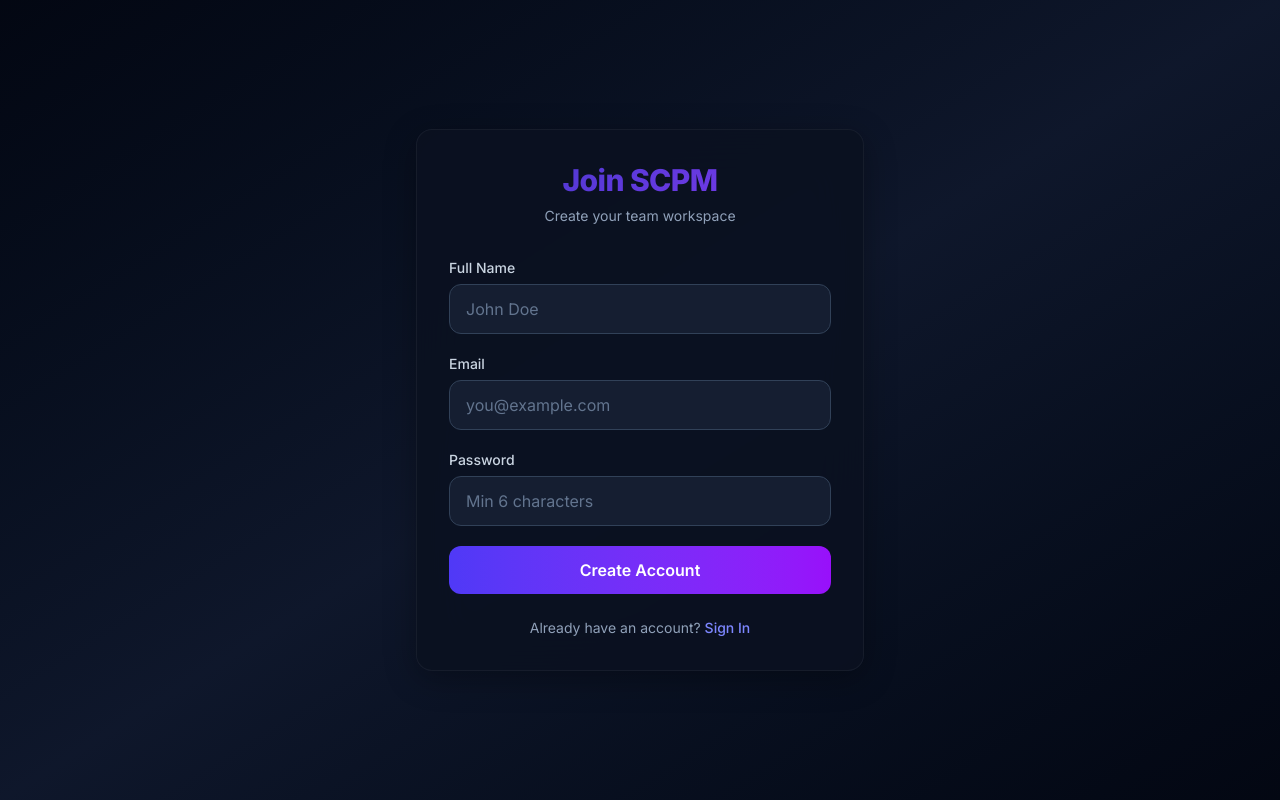
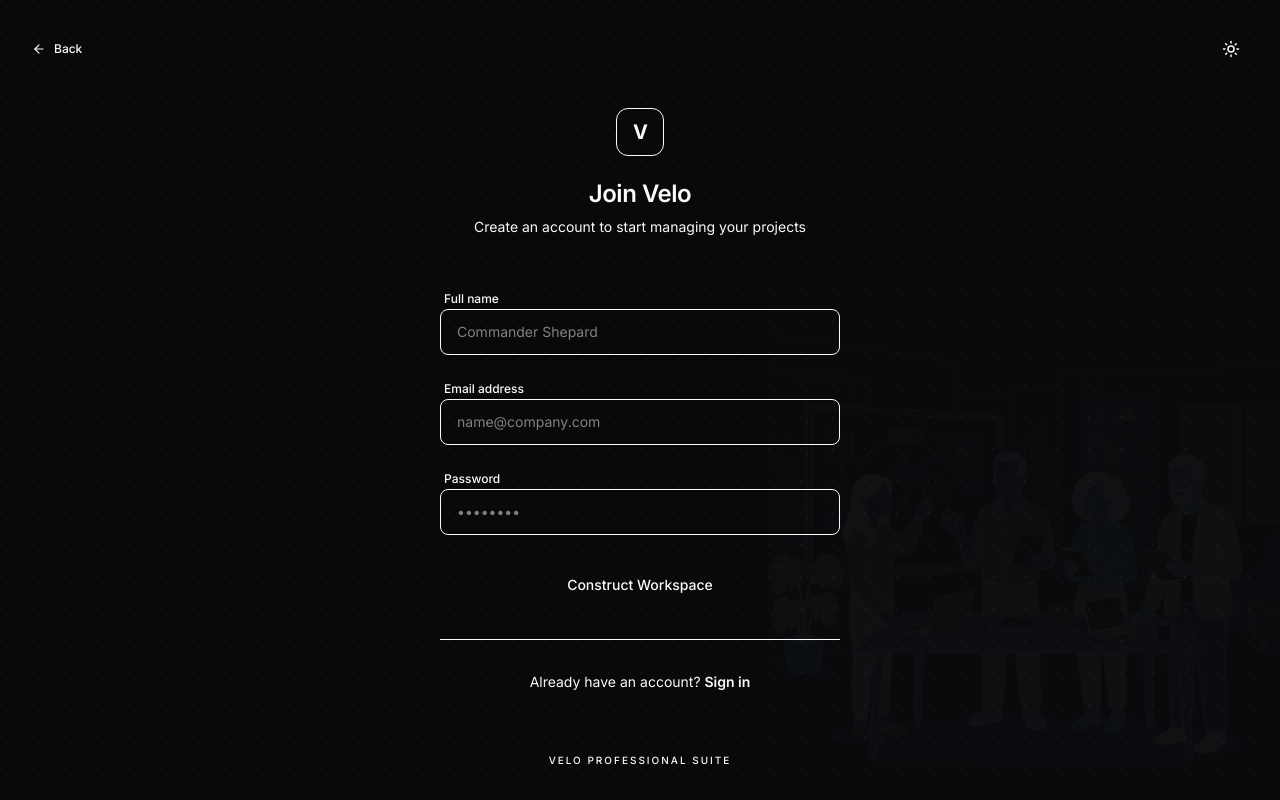
Before and after one commit to owsam22/project-management-tool, a Next.js app in the folder frontend/: page /signup in a window 1280 px wide. Built offline with nearby package versions, Linux system fonts and the light colour scheme; no server answers.

Commit message:
saved for temp work

```diff
--- a/frontend/src/app/globals.css
+++ b/frontend/src/app/globals.css
@@ -2,46 +2,50 @@
 
 :root {
   --font-sans: "Inter", "Outfit", system-ui, sans-serif;
-  --bg-primary: #ffffff; /* pure white for max contrast */
-  --bg-secondary: #f8fafc;
-  --text-primary: #000000; /* pure black */
-  --text-secondary: #1e293b; /* slate-800 */
-  --accent-primary: #312e81; /* indigo-900 (deeper) */
-  --accent-secondary: #581c87; /* purple-900 */
-  --accent-success: #065f46;
-  --accent-warning: #92400e;
-  --accent-danger: #991b1b;
-  --border-color: #cbd5e1;
-  --glass-bg: rgba(255, 255, 255, 0.98);
-  --card-shadow: 0 10px 30px -5px rgba(0, 0, 0, 0.1);
+  --bg-primary: #ffffff;
+  --bg-secondary: #fafafa;
+  --text-primary: #09090b;
+  --text-secondary: #52525b;
+  --text-muted: #a1a1aa;
+  --accent-primary: #18181b;
+  --accent-secondary: #27272a;
+  --accent-success: #10b981;
+  --accent-warning: #f59e0b;
+  --accent-danger: #ef4444;
+  --border-color: #e4e4e7;
+  --glass-bg: rgba(255, 255, 255, 0.8);
+  --card-shadow: 0 1px 3px 0 rgba(0, 0, 0, 0.1), 0 1px 2px 0 rgba(0, 0, 0, 0.06);
+  --premium-shadow: 0 4px 6px -1px rgba(0, 0, 0, 0.1), 0 2px 4px -1px rgba(0, 0, 0, 0.06);
 }
 
 [data-theme='dark'] {
-  --bg-primary: #020617; /* Deep midnight */
-  --bg-secondary: #0b1120;
-  --text-primary: #ffffff; /* Pure white */
-  --text-secondary: #e2e8f0; /* slate-200 (much lighter) */
-  --accent-primary: #818cf8; /* indigo-400 (brighter for dark) */
-  --accent-secondary: #c084fc; /* purple-400 */
+  --bg-primary: #09090b;
+  --bg-secondary: #18181b;
+  --text-primary: #fafafa;
+  --text-secondary: #a1a1aa;
+  --text-muted: #71717a;
+  --accent-primary: #f4f4f5;
+  --accent-secondary: #e4e4e7;
   --accent-success: #34d399;
   --accent-warning: #fbbf24;
   --accent-danger: #f87171;
-  --border-color: #1e293b;
-  --glass-bg: rgba(11, 17, 32, 0.95);
-  --card-shadow: 0 20px 25px -10px rgba(0, 0, 0, 0.5);
+  --border-color: #27272a;
+  --glass-bg: rgba(9, 9, 11, 0.8);
+  --card-shadow: 0 1px 3px 0 rgba(0, 0, 0, 0.3);
+  --premium-shadow: 0 10px 15px -3px rgba(0, 0, 0, 0.5);
 }
 
 body {
   background-color: var(--bg-primary);
   color: var(--text-primary);
   font-family: var(--font-sans);
-  transition: background-color 0.4s cubic-bezier(0.4, 0, 0.2, 1), color 0.4s cubic-bezier(0.4, 0, 0.2, 1);
+  transition: background-color 0.3s ease, color 0.3s ease;
   min-height: 100vh;
   position: relative;
   overflow-x: hidden;
 }
 
-/* Background Texture & Illustrations */
+/* Minimal Background - No AI Glows */
 body::before {
   content: "";
   position: fixed;
@@ -50,10 +54,9 @@ body::before {
   width: 100%;
   height: 100%;
   background-image:
-    radial-gradient(circle at 2px 2px, var(--border-color) 1px, transparent 0),
-    linear-gradient(180deg, transparent 0%, var(--bg-primary) 100%);
-  background-size: 40px 40px, 100% 100%;
-  opacity: 0.15;
+    radial-gradient(circle at 1px 1px, var(--border-color) 1px, transparent 0);
+  background-size: 32px 32px;
+  opacity: 0.3;
   z-index: -2;
   pointer-events: none;
 }
--- a/frontend/src/app/login/page.tsx
+++ b/frontend/src/app/login/page.tsx
@@ -4,7 +4,9 @@ import { useState } from 'react';
 import { useRouter } from 'next/navigation';
 import api from '@/lib/api';
 import { useAuthStore } from '@/store/authStore';
+import { useThemeStore } from '@/store/themeStore';
 import Link from 'next/link';
+import { Moon, Sun, ArrowLeft } from 'lucide-react';
 
 export default function LoginPage() {
   const [email, setEmail] = useState('');
@@ -12,6 +14,7 @@ export default function LoginPage() {
   const [error, setError] = useState('');
   const [loading, setLoading] = useState(false);
   const login = useAuthStore((s) => s.login);
+  const { theme, toggleTheme } = useThemeStore();
   const router = useRouter();
 
   const handleSubmit = async (e: React.FormEvent) => {
@@ -23,66 +26,99 @@ export default function LoginPage() {
       login(res.data.data.user, res.data.data.token);
       router.push('/dashboard');
     } catch (err: any) {
-      setError(err.response?.data?.message || 'Login failed');
+      setError(err.response?.data?.message || 'Authentication failed');
     } finally {
       setLoading(false);
     }
   };
 
   return (
-    <div className="min-h-screen flex items-center justify-center bg-gradient-to-br from-gray-950 via-slate-900 to-gray-950 p-4">
-      <div className="glass rounded-2xl p-8 w-full max-w-md card-glow">
-        {/* Logo */}
-        <div className="text-center mb-8">
-          <h1 className="text-3xl font-bold gradient-text">SCPM</h1>
-          <p className="text-slate-400 mt-2 text-sm">Smart Collaborative Project Manager</p>
+    <div className="min-h-screen flex flex-col items-center justify-center p-6 bg-primary transition-colors duration-300">
+      {/* Top Navigation */}
+      <div className="fixed top-0 left-0 right-0 p-8 flex items-center justify-between max-w-7xl mx-auto w-full">
+        <Link
+          href="/"
+          className="flex items-center gap-2 text-xs font-medium text-muted hover:text-primary transition-colors"
+        >
+          <ArrowLeft size={14} /> Back
+        </Link>
+        <button
+          onClick={toggleTheme}
+          className="p-2 text-muted hover:text-primary transition-colors"
+          aria-label="Toggle Theme"
+        >
+          {theme === 'light' ? <Moon size={18} /> : <Sun size={18} />}
+        </button>
+      </div>
+
+      <div className="w-full max-w-[400px] animate-fade-in">
+        {/* Branding */}
+        <div className="mb-12 text-center">
+          <div className="inline-flex items-center justify-center w-12 h-12 rounded-xl bg-primary border border-border mb-6">
+            <span className="text-xl font-bold tracking-tighter text-primary">V</span>
+          </div>
+          <h1 className="text-2xl font-semibold tracking-tight text-primary">Sign in to Velo</h1>
+          <p className="text-sm text-secondary mt-2">Enter your credentials to access your workspace</p>
         </div>
 
-        <form onSubmit={handleSubmit} className="space-y-5">
-          <div>
-            <label className="block text-sm font-medium text-slate-300 mb-1.5">Email</label>
+        <form onSubmit={handleSubmit} className="space-y-6">
+          <div className="space-y-2">
+            <label className="text-xs font-medium text-secondary ml-1" htmlFor="email">Email address</label>
             <input
+              id="email"
               type="email"
               value={email}
               onChange={(e) => setEmail(e.target.value)}
-              className="w-full px-4 py-3 rounded-xl bg-slate-800/60 border border-slate-700 text-white placeholder-slate-500 focus:outline-none focus:ring-2 focus:ring-indigo-500 focus:border-transparent"
-              placeholder="you@example.com"
+              className="w-full px-4 py-3 rounded-lg bg-secondary border border-border text-sm transition-all focus:outline-none focus:ring-1 focus:ring-primary focus:border-primary placeholder:text-muted"
+              placeholder="name@company.com"
               required
             />
           </div>
-          <div>
-            <label className="block text-sm font-medium text-slate-300 mb-1.5">Password</label>
+
+          <div className="space-y-2">
+            <div className="flex items-center justify-between px-1">
+              <label className="text-xs font-medium text-secondary" htmlFor="password">Password</label>
+              <Link href="#" className="text-xs text-muted hover:text-primary transition-colors">Forgot password?</Link>
+            </div>
             <input
+              id="password"
               type="password"
               value={password}
               onChange={(e) => setPassword(e.target.value)}
-              className="w-full px-4 py-3 rounded-xl bg-slate-800/60 border border-slate-700 text-white placeholder-slate-500 focus:outline-none focus:ring-2 focus:ring-indigo-500 focus:border-transparent"
+              className="w-full px-4 py-3 rounded-lg bg-secondary border border-border text-sm transition-all focus:outline-none focus:ring-1 focus:ring-primary focus:border-primary placeholder:text-muted"
               placeholder="••••••••"
               required
             />
           </div>
 
           {error && (
-            <div className="bg-red-500/10 border border-red-500/30 text-red-400 px-4 py-2.5 rounded-xl text-sm">
-              {error}
+            <div className="p-3 rounded-lg bg-red-500/10 border border-red-500/20 text-red-500 text-xs font-medium flex items-center gap-2">
+              <span className="text-sm">!</span> {error}
             </div>
           )}
 
           <button
             type="submit"
             disabled={loading}
-            className="w-full py-3 px-4 bg-gradient-to-r from-indigo-600 to-purple-600 hover:from-indigo-700 hover:to-purple-700 rounded-xl font-semibold text-white disabled:opacity-50 cursor-pointer"
+            className="w-full py-3 bg-accent-primary text-bg-primary rounded-lg font-medium text-sm transition-all hover:opacity-90 active:scale-[0.98] disabled:opacity-50"
           >
-            {loading ? 'Signing in...' : 'Sign In'}
+            {loading ? 'Authenticating...' : 'Sign In'}
           </button>
         </form>
 
-        <p className="text-center text-slate-400 text-sm mt-6">
-          Don&apos;t have an account?{' '}
-          <Link href="/signup" className="text-indigo-400 hover:text-indigo-300 font-medium">
-            Sign Up
-          </Link>
-        </p>
+        <div className="mt-8 pt-8 border-t border-border text-center">
+          <p className="text-sm text-secondary">
+            Don&apos;t have an account?{' '}
+            <Link href="/signup" className="font-semibold text-primary hover:underline underline-offset-4">
+              Create an account
+            </Link>
+          </p>
+        </div>
+      </div>
+
+      {/* Footer Branding */}
+      <div className="fixed bottom-8 text-[10px] font-medium text-muted uppercase tracking-[0.2em]">
+        Velo Professional Suite
       </div>
     </div>
   );
--- a/frontend/src/app/signup/page.tsx
+++ b/frontend/src/app/signup/page.tsx
@@ -4,7 +4,9 @@ import { useState } from 'react';
 import { useRouter } from 'next/navigation';
 import api from '@/lib/api';
 import { useAuthStore } from '@/store/authStore';
+import { useThemeStore } from '@/store/themeStore';
 import Link from 'next/link';
+import { Moon, Sun, ArrowLeft } from 'lucide-react';
 
 export default function SignupPage() {
   const [name, setName] = useState('');
@@ -13,6 +15,7 @@ export default function SignupPage() {
   const [error, setError] = useState('');
   const [loading, setLoading] = useState(false);
   const login = useAuthStore((s) => s.login);
+  const { theme, toggleTheme } = useThemeStore();
   const router = useRouter();
 
   const handleSubmit = async (e: React.FormEvent) => {
@@ -24,77 +27,110 @@ export default function SignupPage() {
       login(res.data.data.user, res.data.data.token);
       router.push('/dashboard');
     } catch (err: any) {
-      setError(err.response?.data?.message || 'Signup failed');
+      setError(err.response?.data?.message || 'Registration failed');
     } finally {
       setLoading(false);
     }
   };
 
   return (
-    <div className="min-h-screen flex items-center justify-center bg-gradient-to-br from-gray-950 via-slate-900 to-gray-950 p-4">
-      <div className="glass rounded-2xl p-8 w-full max-w-md card-glow">
-        <div className="text-center mb-8">
-          <h1 className="text-3xl font-bold gradient-text">Join SCPM</h1>
-          <p className="text-slate-400 mt-2 text-sm">Create your team workspace</p>
+    <div className="min-h-screen flex flex-col items-center justify-center p-6 bg-primary transition-colors duration-300">
+      {/* Top Navigation */}
+      <div className="fixed top-0 left-0 right-0 p-8 flex items-center justify-between max-w-7xl mx-auto w-full">
+        <Link
+          href="/"
+          className="flex items-center gap-2 text-xs font-medium text-muted hover:text-primary transition-colors"
+        >
+          <ArrowLeft size={14} /> Back
+        </Link>
+        <button
+          onClick={toggleTheme}
+          className="p-2 text-muted hover:text-primary transition-colors"
+          aria-label="Toggle Theme"
+        >
+          {theme === 'light' ? <Moon size={18} /> : <Sun size={18} />}
+        </button>
+      </div>
+
+      <div className="w-full max-w-[400px] animate-fade-in">
+        {/* Branding */}
+        <div className="mb-12 text-center">
+          <div className="inline-flex items-center justify-center w-12 h-12 rounded-xl bg-primary border border-border mb-6">
+            <span className="text-xl font-bold tracking-tighter text-primary">V</span>
+          </div>
+          <h1 className="text-2xl font-semibold tracking-tight text-primary">Join Velo</h1>
+          <p className="text-sm text-secondary mt-2">Create an account to start managing your projects</p>
         </div>
 
         <form onSubmit={handleSubmit} className="space-y-5">
-          <div>
-            <label className="block text-sm font-medium text-slate-300 mb-1.5">Full Name</label>
+          <div className="space-y-2">
+            <label className="text-xs font-medium text-secondary ml-1" htmlFor="name">Full name</label>
             <input
+              id="name"
               type="text"
               value={name}
               onChange={(e) => setName(e.target.value)}
-              className="w-full px-4 py-3 rounded-xl bg-slate-800/60 border border-slate-700 text-white placeholder-slate-500 focus:outline-none focus:ring-2 focus:ring-indigo-500 focus:border-transparent"
-              placeholder="John Doe"
+              className="w-full px-4 py-3 rounded-lg bg-secondary border border-border text-sm transition-all focus:outline-none focus:ring-1 focus:ring-primary focus:border-primary placeholder:text-muted"
+              placeholder="Commander Shepard"
               required
             />
           </div>
-          <div>
-            <label className="block text-sm font-medium text-slate-300 mb-1.5">Email</label>
+
+          <div className="space-y-2">
+            <label className="text-xs font-medium text-secondary ml-1" htmlFor="email">Email address</label>
             <input
+              id="email"
               type="email"
               value={email}
               onChange={(e) => setEmail(e.target.value)}
-              className="w-full px-4 py-3 rounded-xl bg-slate-800/60 border border-slate-700 text-white placeholder-slate-500 focus:outline-none focus:ring-2 focus:ring-indigo-500 focus:border-transparent"
-              placeholder="you@example.com"
+              className="w-full px-4 py-3 rounded-lg bg-secondary border border-border text-sm transition-all focus:outline-none focus:ring-1 focus:ring-primary focus:border-primary placeholder:text-muted"
+              placeholder="name@company.com"
               required
             />
           </div>
-          <div>
-            <label className="block text-sm font-medium text-slate-300 mb-1.5">Password</label>
+
+          <div className="space-y-2">
+            <label className="text-xs font-medium text-secondary ml-1" htmlFor="password">Password</label>
             <input
+              id="password"
               type="password"
               value={password}
               onChange={(e) => setPassword(e.target.value)}
-              className="w-full px-4 py-3 rounded-xl bg-slate-800/60 border border-slate-700 text-white placeholder-slate-500 focus:outline-none focus:ring-2 focus:ring-indigo-500 focus:border-transparent"
-              placeholder="Min 6 characters"
+              className="w-full px-4 py-3 rounded-lg bg-secondary border border-border text-sm transition-all focus:outline-none focus:ring-1 focus:ring-primary focus:border-primary placeholder:text-muted"
+              placeholder="••••••••"
               minLength={6}
               required
             />
           </div>
 
           {error && (
-            <div className="bg-red-500/10 border border-red-500/30 text-red-400 px-4 py-2.5 rounded-xl text-sm">
-              {error}
+            <div className="p-3 rounded-lg bg-red-500/10 border border-red-500/20 text-red-500 text-xs font-medium flex items-center gap-2">
+              <span className="text-sm">!</span> {error}
             </div>
           )}
 
           <button
             type="submit"
             disabled={loading}
-            className="w-full py-3 px-4 bg-gradient-to-r from-indigo-600 to-purple-600 hover:from-indigo-700 hover:to-purple-700 rounded-xl font-semibold text-white disabled:opacity-50 cursor-pointer"
+            className="w-full py-3 bg-accent-primary text-bg-primary rounded-lg font-medium text-sm transition-all hover:opacity-90 active:scale-[0.98] disabled:opacity-50 mt-2"
           >
-            {loading ? 'Creating account...' : 'Create Account'}
+            {loading ? 'Creating account...' : 'Construct Workspace'}
           </button>
         </form>
 
-        <p className="text-center text-slate-400 text-sm mt-6">
-          Already have an account?{' '}
-          <Link href="/login" className="text-indigo-400 hover:text-indigo-300 font-medium">
-            Sign In
-          </Link>
-        </p>
+        <div className="mt-8 pt-8 border-t border-border text-center">
+          <p className="text-sm text-secondary">
+            Already have an account?{' '}
+            <Link href="/login" className="font-semibold text-primary hover:underline underline-offset-4">
+              Sign in
+            </Link>
+          </p>
+        </div>
+      </div>
+
+      {/* Footer Branding */}
+      <div className="fixed bottom-8 text-[10px] font-medium text-muted uppercase tracking-[0.2em]">
+        Velo Professional Suite
       </div>
     </div>
   );
--- a/frontend/src/components/Navigation/Sidebar.tsx
+++ b/frontend/src/components/Navigation/Sidebar.tsx
@@ -39,6 +39,10 @@ export default function Sidebar() {
         <button onClick={toggleTheme} className="flex flex-col items-center gap-1 p-2 text-slate-400">
           {theme === 'light' ? <Moon size={20} /> : <Sun size={20} />}
           <span className="text-[10px] font-black uppercase tracking-tighter">Theme</span>
+        </button>
+        <button onClick={logout} className="flex flex-col items-center gap-1 p-2 text-red-500/80">
+          <LogOut size={20} />
+          <span className="text-[10px] font-black uppercase tracking-tighter">Exit</span>
         </button>
       </nav>
 
```
